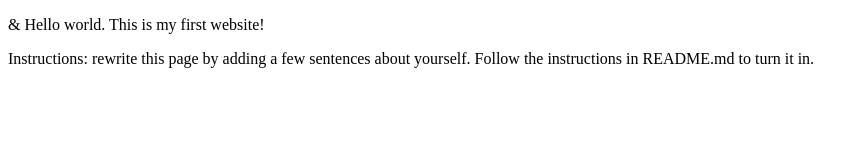
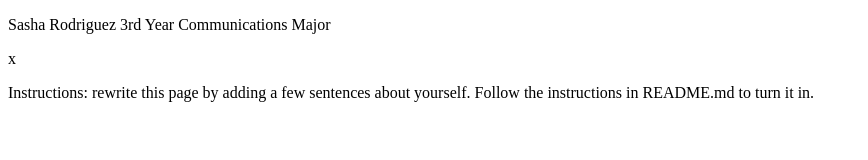
Before and after one commit to srrod19/webdev_lab1, a plain HTML site: page index.html in a window 1280 px wide. Shown: the whole page, without its empty margins (0-868 px from the left). Drawn offline with Linux system fonts and the light colour scheme.

Commit message:
Updated the index.html file
Included facts about myself to test out the website.

```diff
--- a/index.html
+++ b/index.html
@@ -5,7 +5,11 @@
   <title>Internet Technologies and Web Design</title>
 </head>
 <body>
-  <p>&amp; Hello world. This is my first website!</p>
+  <p>Sasha Rodriguez 3rd Year Communications Major</p>x
   <p>Instructions: rewrite this page by adding a few sentences about yourself. Follow the instructions in README.md to turn it in.</p>
+
+
+
+
 </body>
 </html>
```
